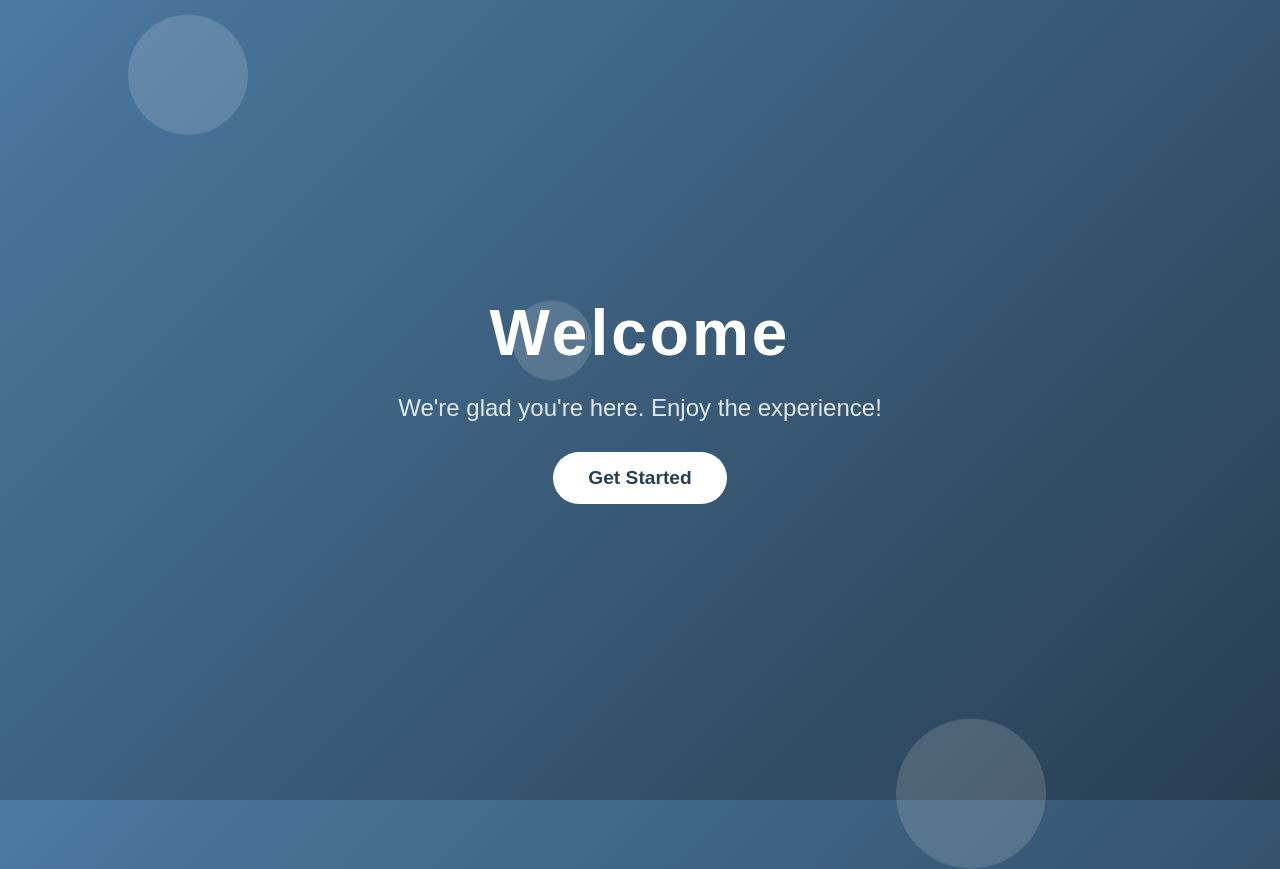
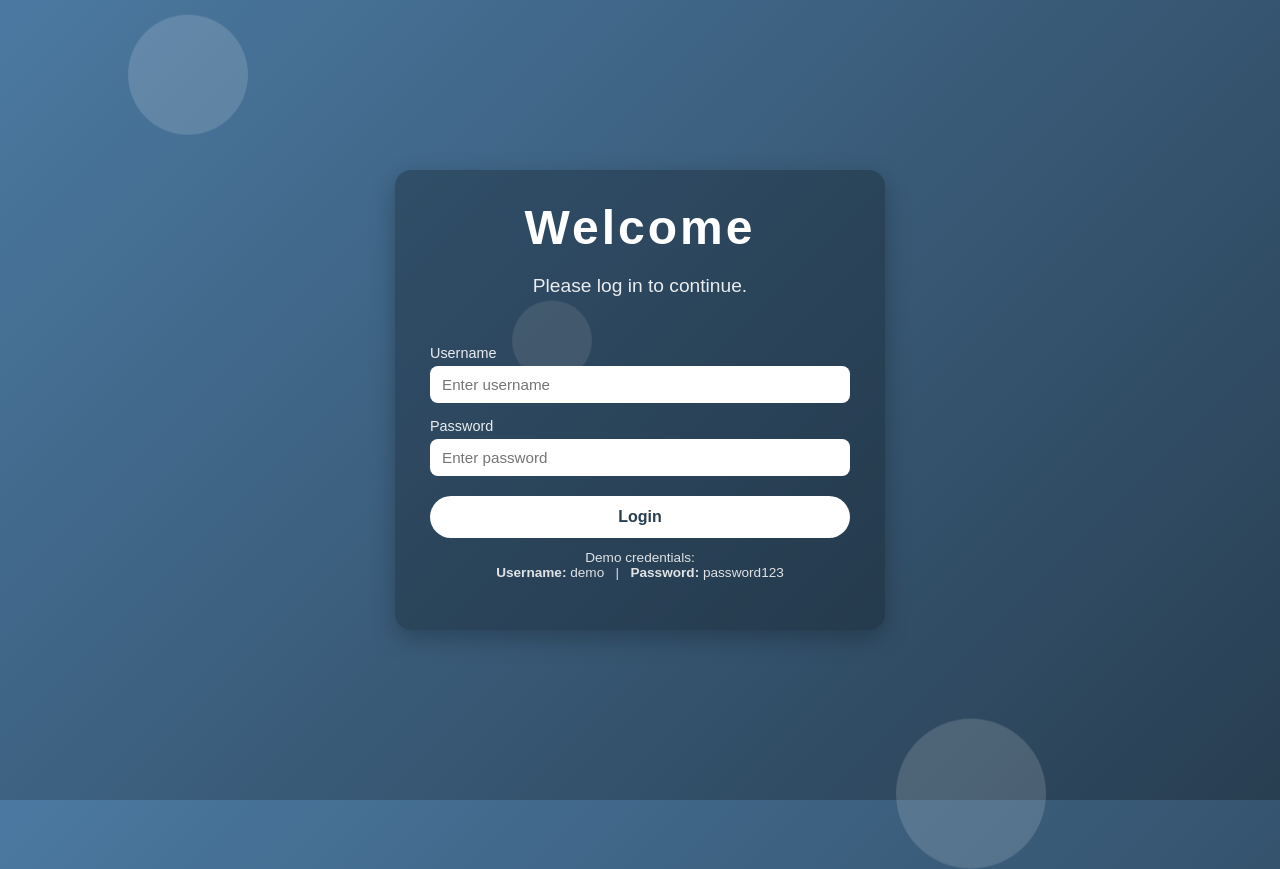
Before and after one commit to vj-vijay22/terraform-git-ec2, a plain HTML site: page index.html in a window 1280 px wide. Drawn offline with Linux system fonts and the light colour scheme.

Commit message:
Update index.html

```diff
--- a/index.html
+++ b/index.html
@@ -22,24 +22,37 @@
         text-align: center;
         animation: fadeIn 2s ease-in-out forwards;
         opacity: 0;
+        padding: 30px 35px;
+        background: rgba(0, 0, 0, 0.25);
+        border-radius: 16px;
+        box-shadow: 0 8px 25px rgba(0, 0, 0, 0.25);
+        max-width: 420px;
+        width: 90%;
     }
 
-    h1 {
-        font-size: 4rem;
+    h1, h2 {
         letter-spacing: 3px;
         margin: 0 0 20px;
         animation: slideDown 1.5s ease;
     }
 
+    h1 {
+        font-size: 3rem;
+    }
+
+    h2 {
+        font-size: 2.4rem;
+    }
+
     p {
-        font-size: 1.5rem;
-        opacity: 0.85;
-        margin-bottom: 30px;
+        font-size: 1.2rem;
+        opacity: 0.9;
+        margin-bottom: 20px;
     }
 
     .btn {
-        padding: 15px 35px;
-        font-size: 1.2rem;
+        padding: 12px 30px;
+        font-size: 1rem;
         border: none;
         border-radius: 30px;
         background: white;
@@ -47,10 +60,12 @@
         cursor: pointer;
         font-weight: bold;
         transition: 0.3s;
+        width: 100%;
+        margin-top: 5px;
     }
 
     .btn:hover {
-        transform: scale(1.1);
+        transform: scale(1.05);
         background: #f0f0f0;
     }
 
@@ -84,6 +99,52 @@
         from { transform: translateY(0); }
         to { transform: translateY(-120vh); }
     }
+
+    /* Login form styles */
+    .form-group {
+        text-align: left;
+        margin-bottom: 15px;
+    }
+
+    label {
+        display: block;
+        font-size: 0.9rem;
+        margin-bottom: 5px;
+        opacity: 0.9;
+    }
+
+    input[type="text"],
+    input[type="password"] {
+        width: 100%;
+        padding: 10px 12px;
+        border-radius: 8px;
+        border: none;
+        font-size: 0.95rem;
+        box-sizing: border-box;
+    }
+
+    .error {
+        color: #ffb3b3;
+        font-size: 0.9rem;
+        margin-bottom: 10px;
+        min-height: 18px;
+    }
+
+    .info {
+        font-size: 0.85rem;
+        opacity: 0.85;
+        margin-top: 12px;
+    }
+
+    .logout-btn {
+        background: #ffc107;
+        color: #283e51;
+        margin-top: 20px;
+    }
+
+    .welcome-highlight {
+        font-weight: 700;
+    }
 </style>
 </head>
 
@@ -92,11 +153,92 @@
     <div></div><div></div><div></div>
 </div>
 
-<div class="container">
+<!-- LOGIN CONTAINER -->
+<div class="container" id="login-container">
     <h1>Welcome</h1>
+    <p>Please log in to continue.</p>
+
+    <div id="error-message" class="error"></div>
+
+    <form id="login-form">
+        <div class="form-group">
+            <label for="username">Username</label>
+            <input
+                type="text"
+                id="username"
+                name="username"
+                placeholder="Enter username"
+                required
+            />
+        </div>
+
+        <div class="form-group">
+            <label for="password">Password</label>
+            <input
+                type="password"
+                id="password"
+                name="password"
+                placeholder="Enter password"
+                required
+            />
+        </div>
+
+        <button type="submit" class="btn">Login</button>
+    </form>
+
+    <p class="info">
+        Demo credentials:<br>
+        <strong>Username:</strong> demo &nbsp; | &nbsp;
+        <strong>Password:</strong> password123
+    </p>
+</div>
+
+<!-- WELCOME CONTAINER -->
+<div class="container" id="welcome-container" style="display: none;">
+    <h2>Welcome</h2>
+    <p>Hi, <span class="welcome-highlight" id="welcome-username"></span> 👋</p>
     <p>We're glad you're here. Enjoy the experience!</p>
-    <button class="btn">Get Started</button>
+    <button type="button" class="btn logout-btn" id="logout-btn">Logout</button>
 </div>
+
+<script>
+    // Demo credentials
+    const DEMO_USERNAME = "demo";
+    const DEMO_PASSWORD = "password123";
+
+    const loginContainer = document.getElementById("login-container");
+    const welcomeContainer = document.getElementById("welcome-container");
+    const loginForm = document.getElementById("login-form");
+    const errorMessage = document.getElementById("error-message");
+    const welcomeUsername = document.getElementById("welcome-username");
+    const logoutBtn = document.getElementById("logout-btn");
+
+    loginForm.addEventListener("submit", function (e) {
+        e.preventDefault();
+
+        const username = document.getElementById("username").value.trim();
+        const password = document.getElementById("password").value.trim();
+
+        if (username === DEMO_USERNAME && password === DEMO_PASSWORD) {
+            // Successful login
+            errorMessage.textContent = "";
+            loginContainer.style.display = "none";
+            welcomeContainer.style.display = "block";
+            welcomeUsername.textContent = username;
+        } else {
+            // Invalid credentials
+            errorMessage.textContent = "Invalid username or password. Please try again.";
+        }
+    });
+
+    logoutBtn.addEventListener("click", function () {
+        // Reset form and go back to login screen
+        loginForm.reset();
+        errorMessage.textContent = "";
+        welcomeContainer.style.display = "none";
+        loginContainer.style.display = "block";
+    });
+</script>
 
 </body>
 </html>
```
